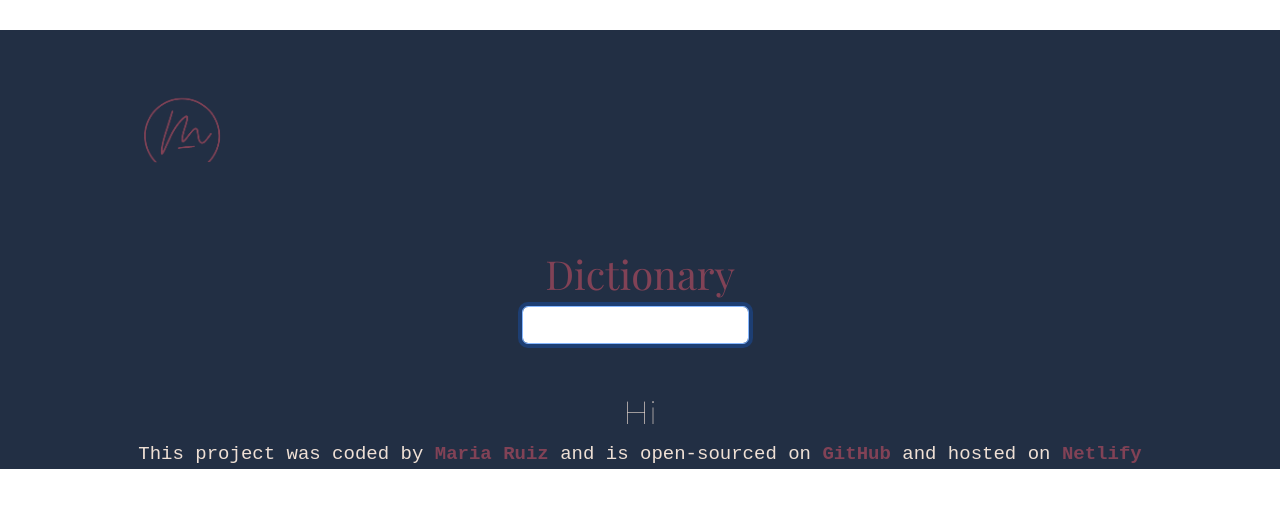
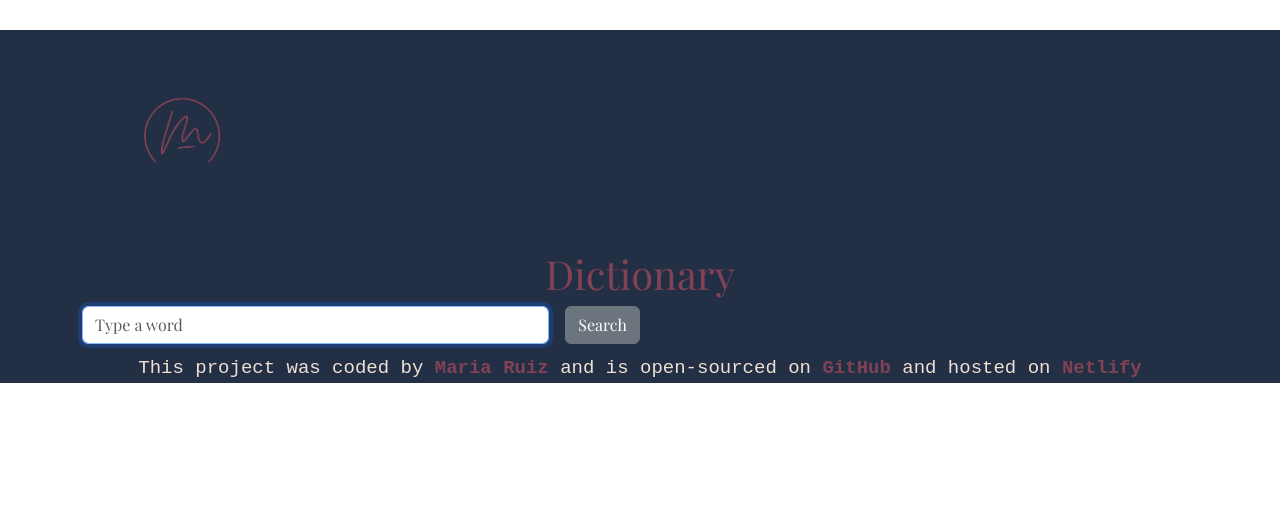
Before and after one commit to mariaruizgomez/dictionary-app, a React (Create React App) app: page / in a window 1280 px wide. Shown: the top 508 px of the page. Built offline with nearby package versions, Linux system fonts and the light colour scheme.

Commit message:
Rendered the "meanings"

```diff
--- a/src/App.js
+++ b/src/App.js
@@ -8,12 +8,10 @@ function App() {
       <div className="container">
         <header className="App-header">
           <img src={logo} className="Personal-logo img-fluid" alt="logo" />
-
-
         </header>
         <main className="main-content">
           <Dictionary />
-          <h2>Hi</h2>
+
         </main>
 
         <footer>
--- a/src/Dictionary.css
+++ b/src/Dictionary.css
@@ -1,13 +1,7 @@
-h1 {
+.Dictionary h1 {
   color: #814256;
 }
 
 .Dictionary form {
-  display: inline-flex;
-  margin-bottom: 50px;
-  margin-right: 10px;
+  margin-bottom: 10px;
 }
-.button {
-  margin: 10px;
-  background-color: black;
-}
--- a/src/Dictionary.js
+++ b/src/Dictionary.js
@@ -1,17 +1,21 @@
 import React, { useState } from "react";
 import "./Dictionary.css";
 import axios from "axios";
+import Results from "./Results";
 
-export default function Dictionary() {
+
+export default function Dictionary(props) {
   const [keyword, setKeyword] = useState("");
+  const [results, setResults] = useState(null);
 
   function handleResponse(response) {
-    console.log(response.data[0]);
+
+
+    setResults(response.data[0]);
   }
 
   function search(event) {
     event.preventDefault();
-
 
     let apiUrl = `https://api.dictionaryapi.dev/api/v2/entries/en/${keyword}`;
     console.log(apiUrl);
@@ -26,15 +30,24 @@ export default function Dictionary() {
     <div className="Dictionary">
       <h1>Dictionary</h1>
 
-      <form onSubmit={search}>
+      <form
+        className="col-6 d-flex me-5 justify-content-center"
+        onSubmit={search}
+      >
         <input
           type="search"
-          placeholder=""
+          placeholder="Type a word"
           autoFocus="on"
-          className="form-control"
+          className="form-control me-3"
           onChange={handleKeywordChange}
         />
+        <div>
+          <button className="btn btn-secondary" title="Search">
+            Search
+          </button>
+        </div>
       </form>
+      <Results results={results} />
     </div>
   );
 }
--- /dev/null
+++ b/src/Meaning.js
@@ -0,0 +1,21 @@
+import React from "react";
+import "./Meaning.css";
+
+export default function Meaning(props) {
+  return (
+    <div className="Meaning">
+      <h3>{props.meaning.partOfSpeech}</h3>
+      {props.meaning.definition.map(function (definition, index) {
+        return (
+          <div key={index}>
+            <p>
+              {definition.definition}
+              <br />
+              <em>{definition.example}</em>
+            </p>
+          </div>
+        );
+      })}
+    </div>
+  );
+}
--- /dev/null
+++ b/src/Results.css
@@ -0,0 +1,13 @@
+.Results h2 {
+  margin: 10px;
+  text-align: left;
+  color: #efe0d5;
+}
+
+.Results p {
+  margin: 10px;
+  text-align: left;
+  color: #efe0d5;
+  font-family: 'Montserrat', sans-serif;
+
+}
--- /dev/null
+++ b/src/Results.js
@@ -0,0 +1,24 @@
+import React from "react";
+import "./Results.css";
+import Meaning from "./Meaning";
+
+export default function Results(props) {
+  if (props.results) {
+    return (
+      <div className="Results">
+        <h2>{props.results.word}</h2>
+        <p>
+          {props.results.meanings.map(function (meaning, index) {
+            return (
+                <div key={index}>
+                    <Meaning meaning={meaning} />
+                    </div>
+                    );
+          })}
+        </p>
+      </div>
+    );
+  } else {
+    return null;
+  }
+}
```
Also changed, not shown: src/Meaning.css (added).
